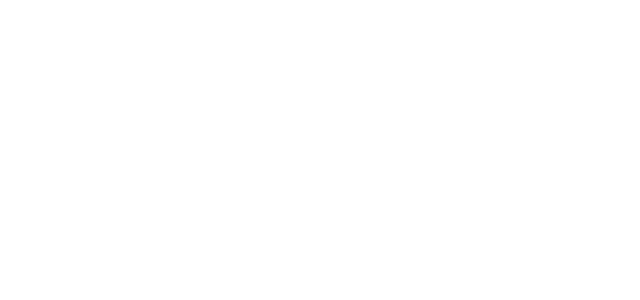
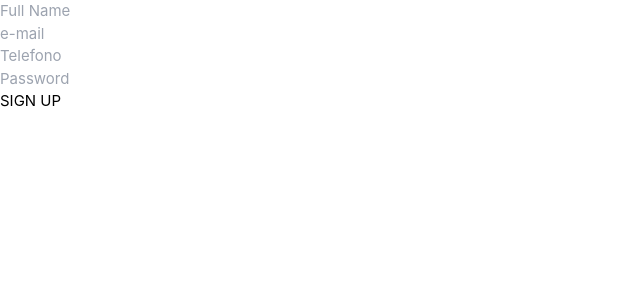
Before and after one commit to PadelHubEngineering/padelhub-frontend, a Vue app: page /RegistrazioneCircolo in a window 1280 px wide. Before the commit this address had no page. Shown: the top 300 px of the page, without its empty margins (0-640 px from the left). Built offline with nearby package versions, Linux system fonts and the light colour scheme; a web font is replaced by a local one.

Commit message:
Inizio Registrazione Circolo

```diff
--- a/src/components/CircoloMenuItems/CircoloMenuComponent.vue
+++ b/src/components/CircoloMenuItems/CircoloMenuComponent.vue
@@ -1,6 +1,6 @@
 <script setup lang="ts">
     import { ref } from "vue";
-import StructureIcon from "../icons/StructureIcon.vue"
+    import StructureIcon from "../icons/StructureIcon.vue"
     import ItemWithHeaderIcon from "./ItemWithHeaderIcon.vue"
 
     const menu = ref([
--- /dev/null
+++ b/src/components/Registrazione/CampoEmail.vue
@@ -0,0 +1,23 @@
+<template>
+    <div class="field">
+        <div class="ui left icon input big">
+            <i class="user icon"></i>
+            <input type="text" placeholder="e-mail" autocomplete="off" v-model="input" @keyup="validateInput"
+                @blue="validateInput" />
+        </div>
+        <div class="ui basic label pointing red" v-if="errors.email">
+            {{ errors.email }}
+        </div>
+    </div>
+</template>
+
+<script setup lang="ts">
+import { validateEmailField, errors } from "@/modules/formValidation";
+import { ref, computed } from "vue";
+let input = ref<string | null>(null);
+//const { validateNameField, errors } = useFormValidation();
+const validateInput = () => {
+    validateEmailField("email", input.value);
+};
+
+</script>
--- /dev/null
+++ b/src/components/Registrazione/CampoNome.vue
@@ -0,0 +1,23 @@
+<template>
+    <div class="field">
+        <div class="ui left icon input big">
+            <i class="user icon"></i>
+            <input type="text" placeholder="Full Name" autocomplete="off" v-model="input" @keyup="validateInput"
+                @blue="validateInput" />
+        </div>
+        <div class="ui basic label pointing red" v-if="errors.name">
+            {{ errors.name }}
+        </div>
+    </div>
+</template>
+
+<script setup lang="ts">
+import { validateNameField, errors } from "@/modules/formValidation";
+import { ref, computed } from "vue";
+let input = ref<string | null>(null);
+//const { validateNameField, errors } = useFormValidation();
+const validateInput = () => {
+    validateNameField("name", input.value);
+};
+
+</script>
--- /dev/null
+++ b/src/components/Registrazione/CampoPassword.vue
@@ -0,0 +1,23 @@
+<template>
+    <div class="field">
+        <div class="ui left icon input big">
+            <i class="user icon"></i>
+            <input type="password" placeholder="Password" autocomplete="off" v-model="input" @keyup="validateInput"
+                @blue="validateInput" />
+        </div>
+        <div class="ui basic label pointing red" v-if="errors.password">
+            {{ errors.password }}
+        </div>
+    </div>
+</template>
+
+<script setup lang="ts">
+import { validatePasswordField, errors } from "@/modules/formValidation";
+import { ref, computed } from "vue";
+let input = ref<string | null>(null);
+//const { validateNameField, errors } = useFormValidation();
+const validateInput = () => {
+    validatePasswordField("password", input.value);
+};
+
+</script>
--- /dev/null
+++ b/src/components/Registrazione/CampoTelefono.vue
@@ -0,0 +1,22 @@
+<template>
+    <div class="field">
+        <div class="ui left icon input big">
+            <i class="user icon"></i>
+            <input type="text" placeholder="Telefono" autocomplete="off" v-model="input" @keyup="validateInput"
+                @blue="validateInput" />
+        </div>
+        <div class="ui basic label pointing red" v-if="errors.telefono">
+            {{ errors.telefono }}
+        </div>
+    </div>
+</template>
+
+<script setup lang="ts">
+import { validateTelefonoField, errors } from "@/modules/formValidation";
+import { ref, computed } from "vue";
+let input = ref<string | null>(null);
+const validateInput = () => {
+   validateTelefonoField("telefono", input.value);
+};
+
+</script>
--- /dev/null
+++ b/src/modules/formValidation.ts
@@ -0,0 +1,19 @@
+import { reactive } from "@vue/reactivity";
+import { isEmpty, minLength, isNum, isValidRegex } from "./validators";
+const errors : any = reactive({});
+export function validateNameField (fieldName: string, fieldValue: string | null) {
+    errors[fieldName] = !fieldValue ? isEmpty(fieldName, fieldValue) : minLength(fieldName, fieldValue, 4);
+}
+
+export function validateEmailField(fieldName: string, fieldValue: string | null) {
+    errors[fieldName] = !fieldValue ? isEmpty(fieldName, fieldValue) : isValidRegex(fieldName, fieldValue, /^(([^<>()[\]\\.,;:\s@"]+(\.[^<>()[\]\\.,;:\s@"]+)*)|(".+"))@((\[[0-9]{1,3}\.[0-9]{1,3}\.[0-9]{1,3}\.[0-9]{1,3}\])|(([a-zA-Z\-0-9]+\.)+[a-zA-Z]{2,}))$/)
+}
+
+export function validateTelefonoField(fieldName: string, fieldValue: string | null) {
+    errors[fieldName] = !fieldValue ? isEmpty(fieldName, fieldValue) : isNum(fieldName, fieldValue)
+}
+
+export function validatePasswordField(fieldName: string, fieldValue: string | null) {
+    errors[fieldName] = !fieldValue ? isEmpty(fieldName, fieldValue) : minLength(fieldName, fieldValue, 8)
+}
+export { errors };
--- /dev/null
+++ b/src/modules/validators.ts
@@ -0,0 +1,19 @@
+import { file } from "@babel/types";
+
+export function isEmpty (fieldName: string, fieldValue: string | null) {
+    return !fieldValue ? "The " + fieldName + " field is required" : "";
+}
+
+export function minLength (fieldName: string, fieldValue: string | null, min: number) {
+    return fieldValue != null && fieldValue.length < min ? `The ${fieldName} field must be atleast ${min} characters long` : "";
+}
+
+export function isValidRegex (fieldName: string, fieldValue: string | null, regex: RegExp ) {
+    //let re = /^(([^<>()[\]\\.,;:\s@"]+(\.[^<>()[\]\\.,;:\s@"]+)*)|(".+"))@((\[[0-9]{1,3}\.[0-9]{1,3}\.[0-9]{1,3}\.[0-9]{1,3}\])|(([a-zA-Z\-0-9]+\.)+[a-zA-Z]{2,}))$/;
+    return fieldValue != null && !regex.test(fieldValue) ? "The input is not a valid " + fieldName + " address" : "";
+}
+
+export function isNum  (fieldName: string, fieldValue: string | null) {
+    let isNum = fieldValue != null ? /^\d+$/.test(fieldValue) : false;
+    return !isNum ? "The " + fieldName + " field only have numbers" : "";
+}
--- a/src/router/index.ts
+++ b/src/router/index.ts
@@ -22,6 +22,11 @@
       path: '/dashCircolo',
       name: 'DashboardCircolo',
       component: () => import('../views/DashboardCircolo.vue')
+    },
+    {
+      path: '/RegistrazioneCircolo',
+      name: 'RegistrazioneCircolo',
+      component: () => import('@/views/RegistrazioneCircolo.vue')
     }
   ],
   linkActiveClass: 'active'
--- /dev/null
+++ b/src/views/RegistrazioneCircolo.vue
@@ -0,0 +1,21 @@
+
+<template>
+    <section class="signup-view" @submit.prevent>
+        <form class="ui form">
+            <CampoNome />
+            <CampoEmail />
+            <CampoTelefono />
+            <CampoPassword />
+            <button class="ui button red fluid big">
+                SIGN UP
+            </button>
+        </form>
+    </section>
+</template>
+
+<script setup lang="ts">
+import CampoNome from "@/components/Registrazione/CampoNome.vue";
+import CampoEmail from "@/components/Registrazione/CampoEmail.vue";
+import CampoTelefono from "@/components/Registrazione/CampoTelefono.vue";
+import CampoPassword from "@/components/Registrazione/CampoPassword.vue";
+</script>
```
